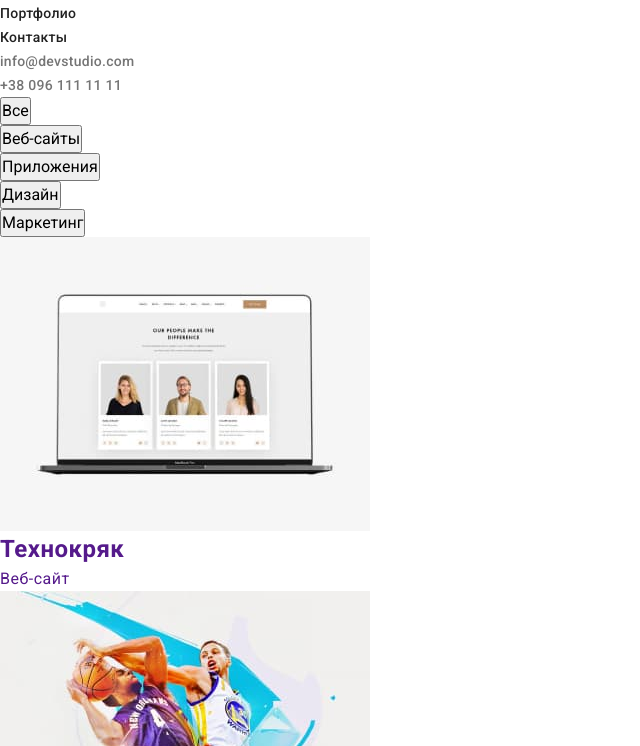
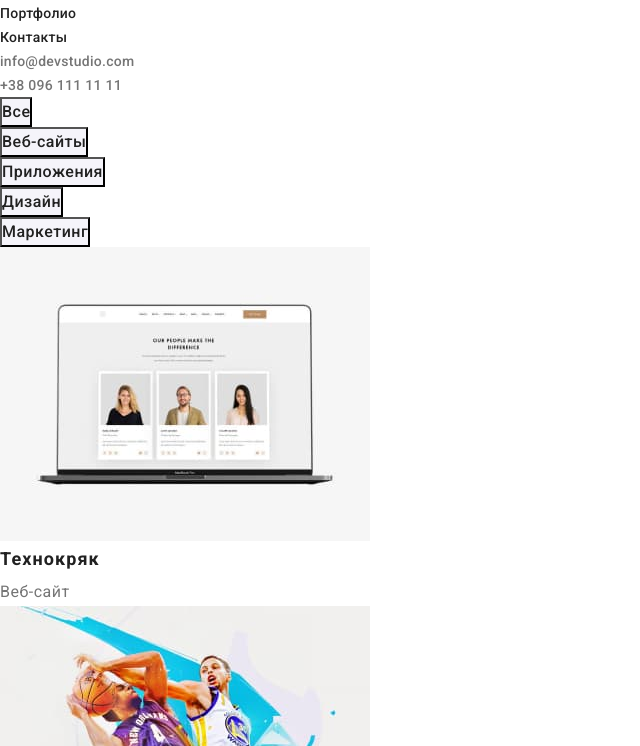
Before and after one commit to Alexey-Shevchuk/goit-markup-hw-02, a plain HTML site: page portfolio.html in a window 1280 px wide. Shown: the part 54-800 px from the top of the page, without its empty margins (0-640 px from the left). Drawn offline with Linux system fonts and the light colour scheme.

Commit message:
create css rules for portfolio

```diff
--- a/css/style.css
+++ b/css/style.css
@@ -114,7 +114,7 @@ text-decoration: none;
     background-color: var(--primary-bg-color);
 }
 
-/* загальний стиль в секціях */
+/*=========== загальний стиль в секціях ======*/
 .section-title,
 .feature-title,
 .member-title {
@@ -161,7 +161,7 @@ text-decoration: none;
 
 
 
-/* підвал сайту */
+/* =========підвал сайту======= */
 
 footer {
     background-color: var(--footer-bg-color);
@@ -180,3 +180,40 @@ footer {
 .address-link {
     color: var(--footer-contacts-color);
 }
+
+/*=======Сторінка - Портфоліо======== */
+
+.filter-btn {
+    font-family: inherit;
+    font-weight: 500;
+    font-size: 16px;
+    line-height: 1.62;
+    letter-spacing: 0.03em;
+
+    color: var(--title-text-color);
+    background-color: var(--secondary-bg-color);
+
+    cursor: pointer;
+  }
+
+  .filter-btn:hover,
+  .filter-btn:focus {
+    color: var(--primary-bg-color);
+    background-color: var(--accent-color);
+  }
+
+  .project-title {
+    font-weight: 700;
+    font-size: 18px;
+    line-height: 2;
+    letter-spacing: 0.06em;
+
+    color: var(--title-text-color);
+  }
+
+  .project-desc {
+    font-size: 16px;
+    line-height: 1.87;
+
+    color: var(--primary-text-color);
+  }
```
